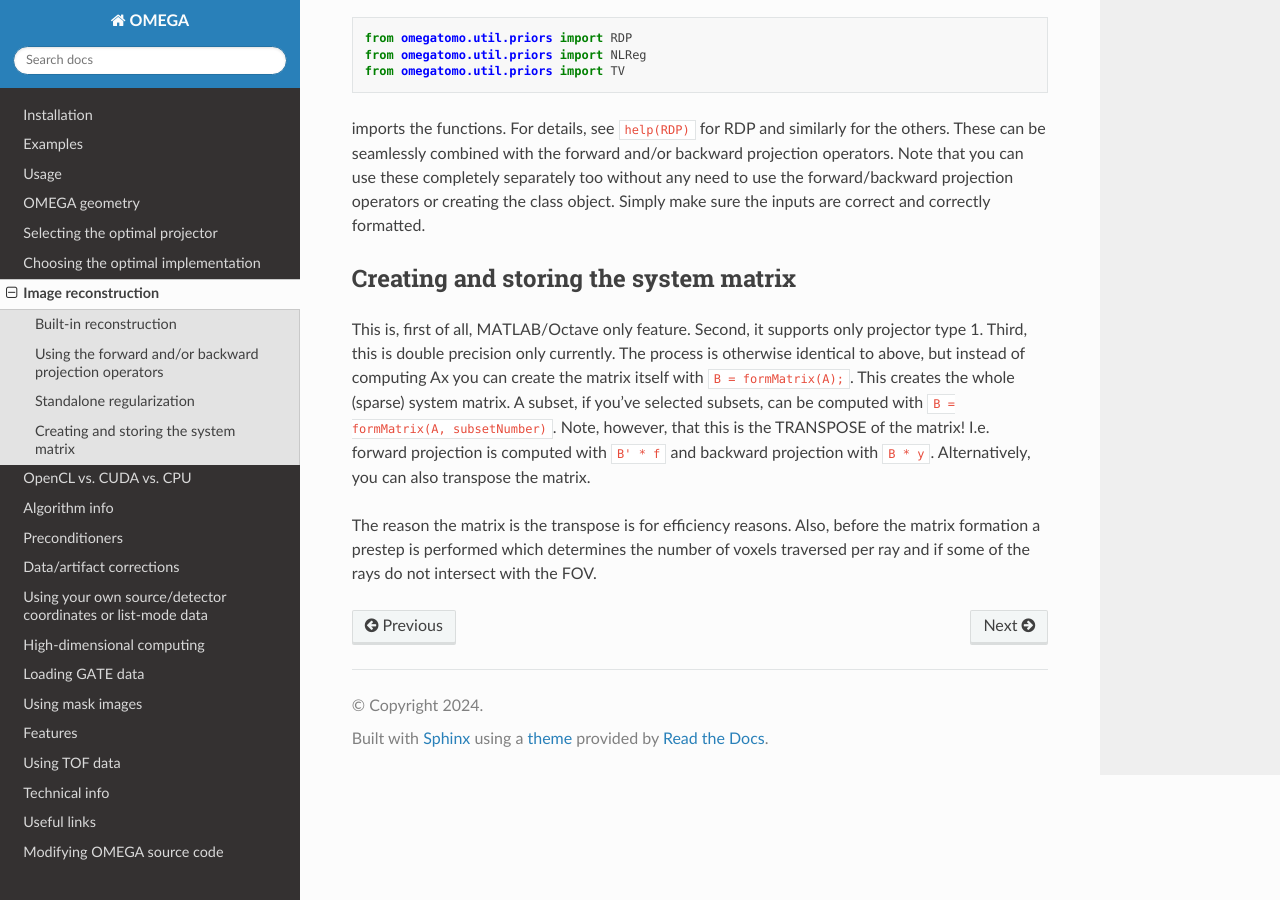
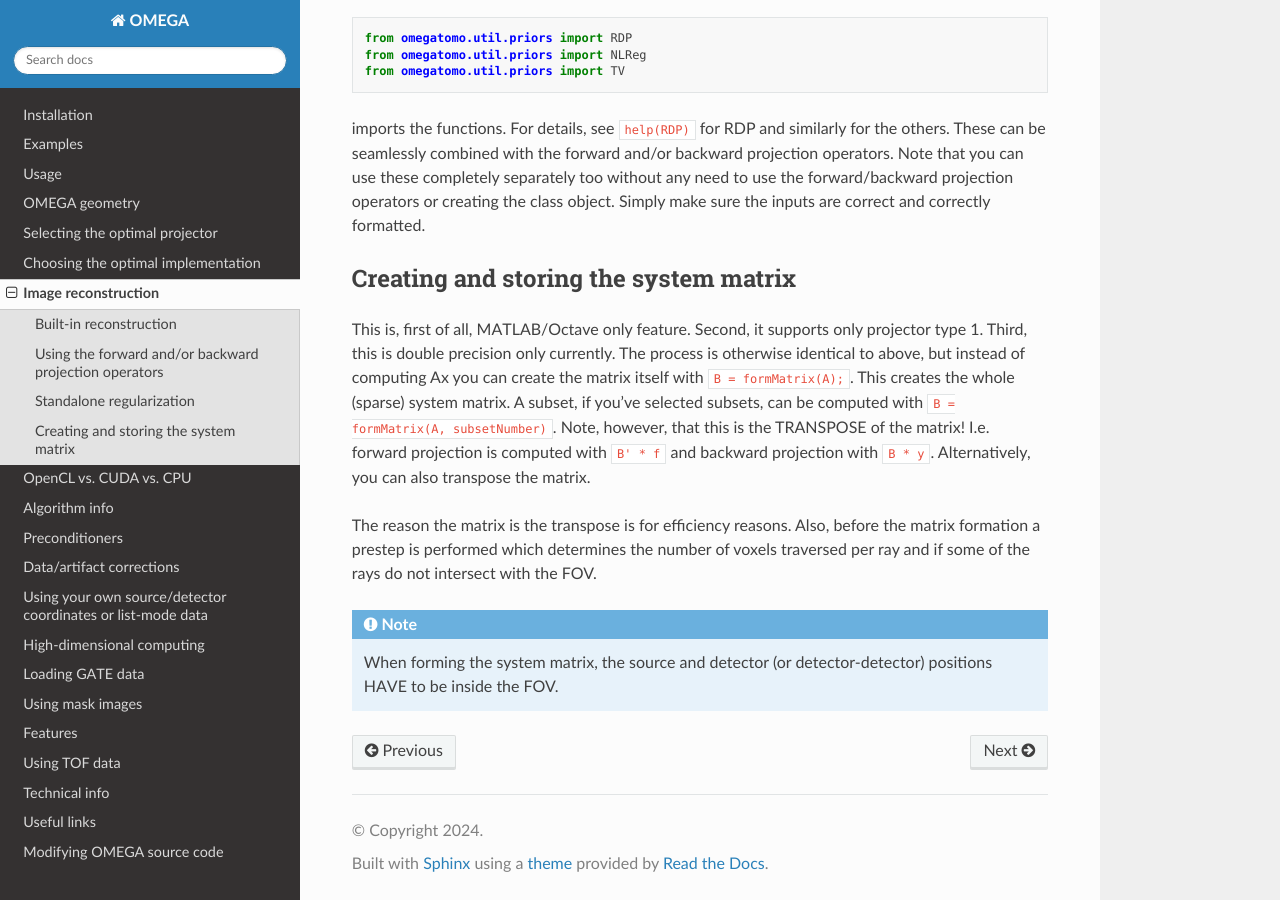
Before and after one commit to villekf/OMEGA-doc, a Sphinx documentation site: the page built from docs/source/reconstruction.rst, in a window 1280 px wide and 900 px high, scrolled down 2343 px. Built offline with Sphinx 7.4.7 and the Read the Docs theme 3.1.0, drawn with Linux system fonts in a browser that asks for light colours.

Commit message:
Update reconstruction.rst

```diff
--- a/docs/source/reconstruction.rst
+++ b/docs/source/reconstruction.rst
@@ -68,3 +68,7 @@ itself with ``B = formMatrix(A);``. This creates the whole (sparse) system matri
 I.e. forward projection is computed with ``B' * f`` and backward projection with ``B * y``. Alternatively, you can also transpose the matrix.
 
 The reason the matrix is the transpose is for efficiency reasons. Also, before the matrix formation a prestep is performed which determines the number of voxels traversed per ray and if some of the rays do not intersect with the FOV.
+
+.. note::
+
+	When forming the system matrix, the source and detector (or detector-detector) positions HAVE to be inside the FOV.
```
